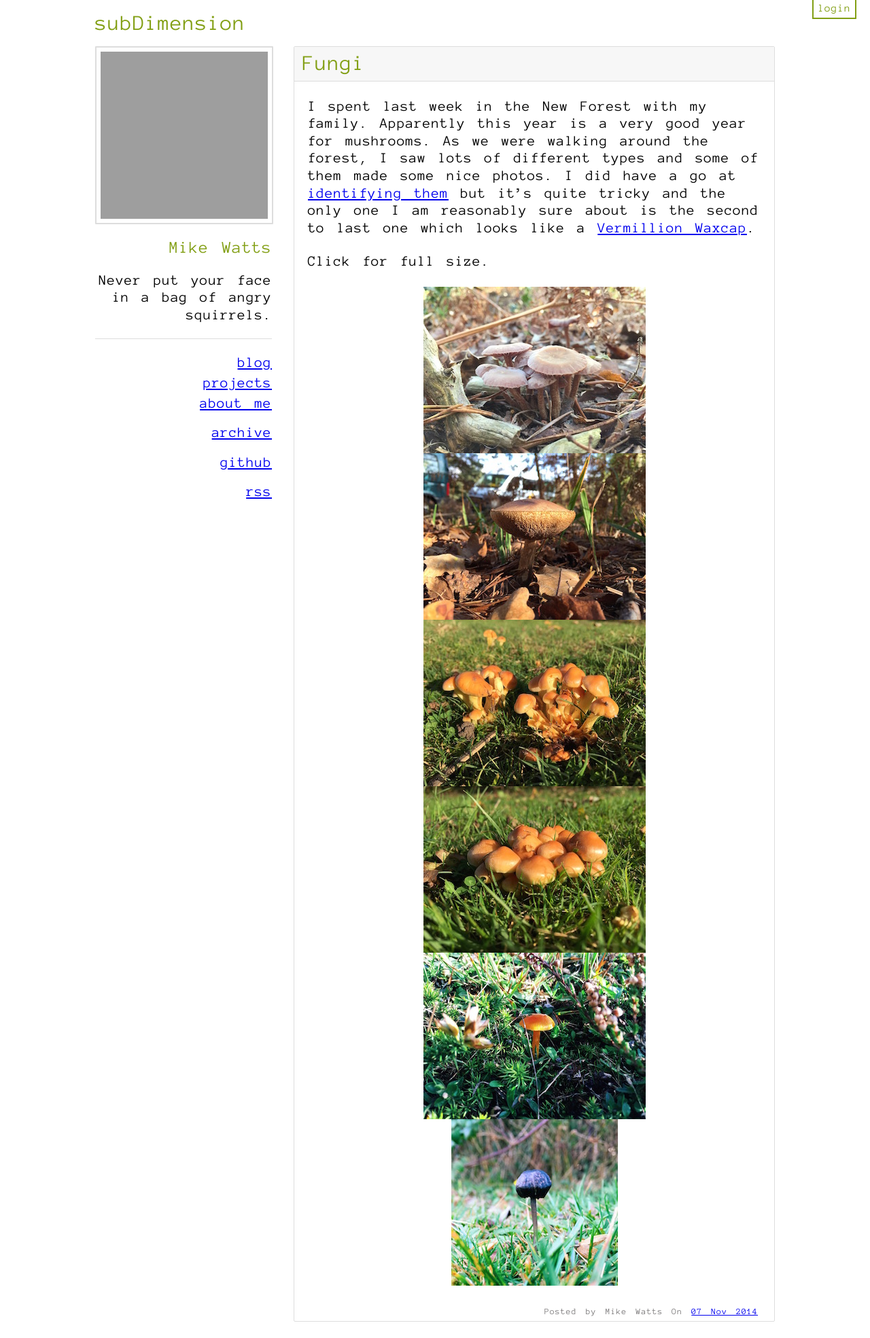
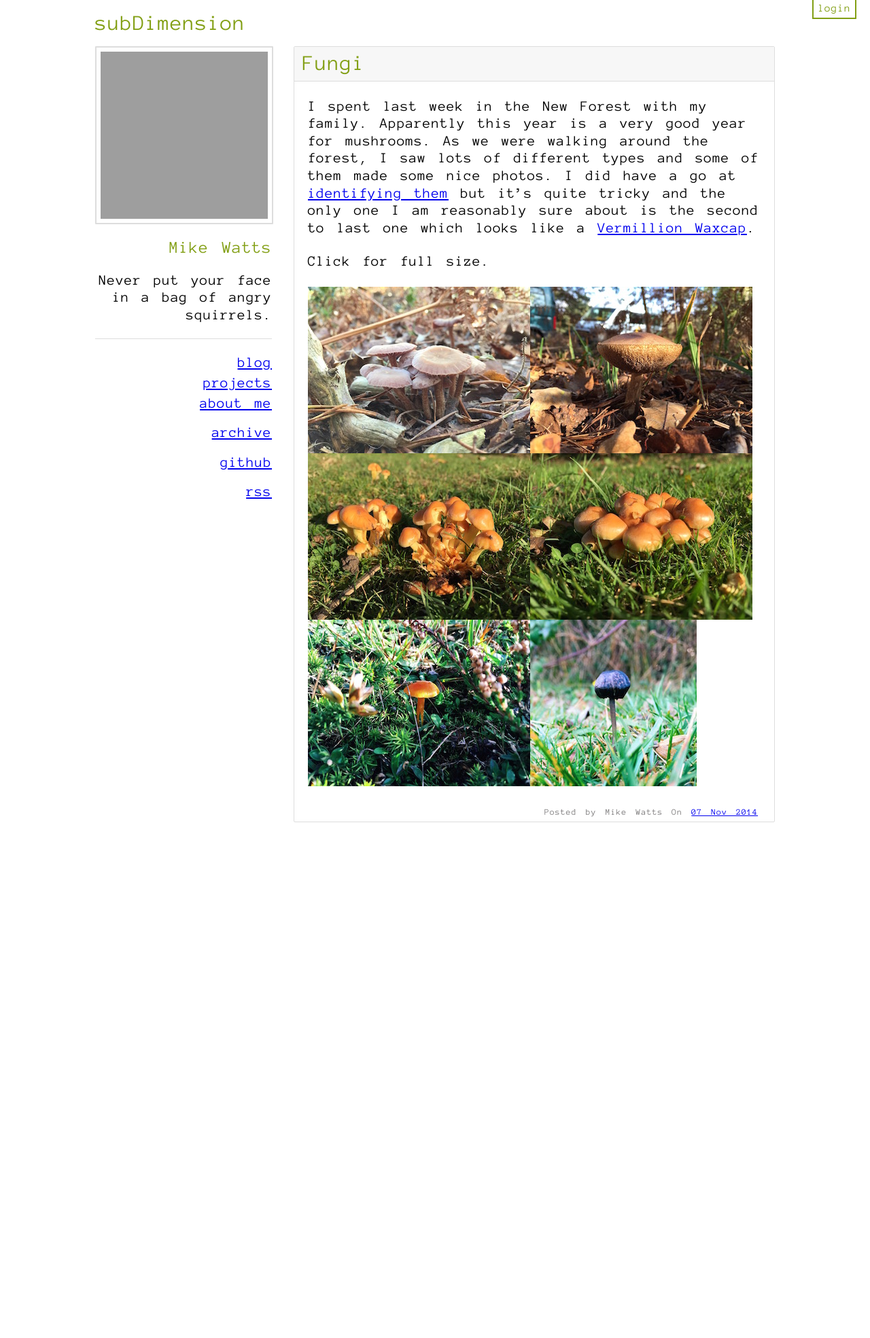
Before and after one commit to MalphasWats/MalphasWats.github.io, a Jekyll site: the page built from _posts/2014-11-07-Fungi.markdown, in a window 1280 px wide. Shown: the whole page at 68% size. Built offline with Jekyll 4.4.1, drawn with Linux system fonts in a browser that asks for light colours; Markdown is read by kramdown in place of the engine named in the settings; after the commit the page ends 1234 px from its top, so only the background shows below that; grey boxes are pictures that could not be loaded.

Commit message:
float layout

```diff
--- a/_posts/2014-11-07-Fungi.markdown
+++ b/_posts/2014-11-07-Fungi.markdown
@@ -7,9 +7,20 @@ I spent last week in the New Forest with my family. Apparently this year is a ve
 
 Click for full size.
 
+<style type="text/css">
+.mini_gallery {overflow:auto;}
+.mini_gallery img
+{
+    float:left;
+    margin:0px;
+}
+</style>
+
+<p class="mini_gallery">
 <a href="http://www.subdimension.co.uk/files/2014-11-07-Fungi/IMG_1479.jpg"><img src="http://www.subdimension.co.uk/files/2014-11-07-Fungi/thumbs/IMG_1479.jpg" alt=""></a>
 <a href="http://www.subdimension.co.uk/files/2014-11-07-Fungi/IMG_1480.jpg"><img src="http://www.subdimension.co.uk/files/2014-11-07-Fungi/thumbs/IMG_1480.jpg" alt=""></a>
 <a href="http://www.subdimension.co.uk/files/2014-11-07-Fungi/IMG_1504.jpg"><img src="http://www.subdimension.co.uk/files/2014-11-07-Fungi/thumbs/IMG_1504.jpg" alt=""></a>
 <a href="http://www.subdimension.co.uk/files/2014-11-07-Fungi/IMG_1503.jpg"><img src="http://www.subdimension.co.uk/files/2014-11-07-Fungi/thumbs/IMG_1503.jpg" alt=""></a>
 <a href="http://www.subdimension.co.uk/files/2014-11-07-Fungi/IMG_1507.jpg"><img src="http://www.subdimension.co.uk/files/2014-11-07-Fungi/thumbs/IMG_1507.jpg" alt=""></a>
 <a href="http://www.subdimension.co.uk/files/2014-11-07-Fungi/IMG_1509.jpg"><img src="http://www.subdimension.co.uk/files/2014-11-07-Fungi/thumbs/IMG_1509.jpg" alt=""></a>
+</p>
```
